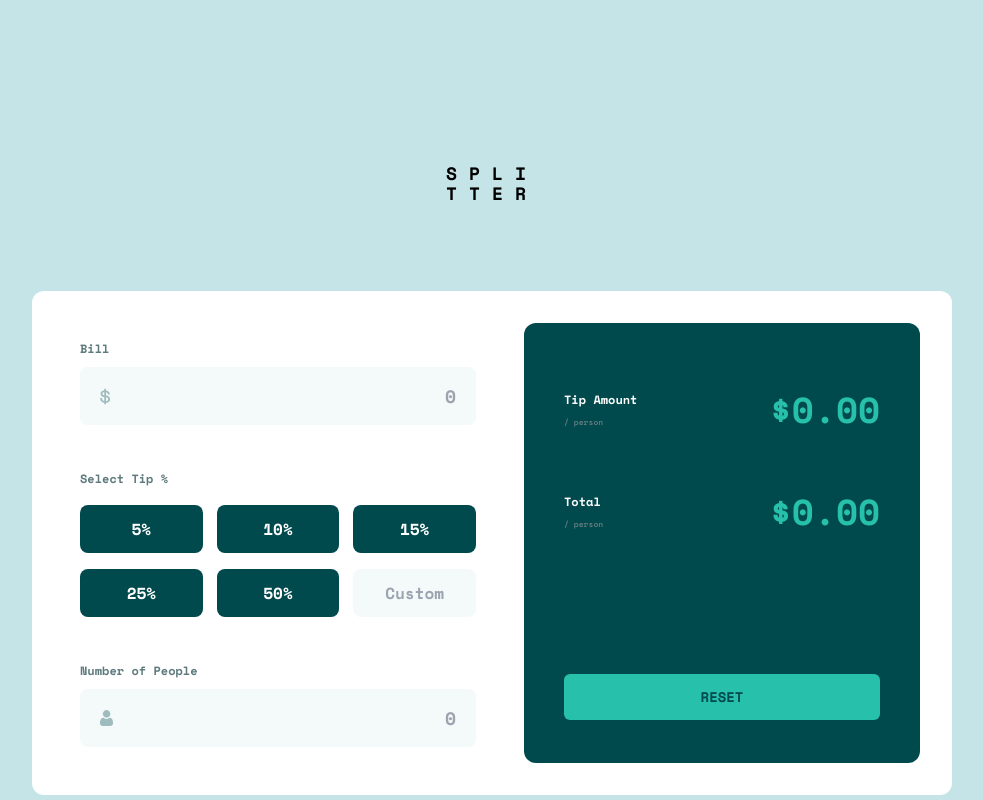
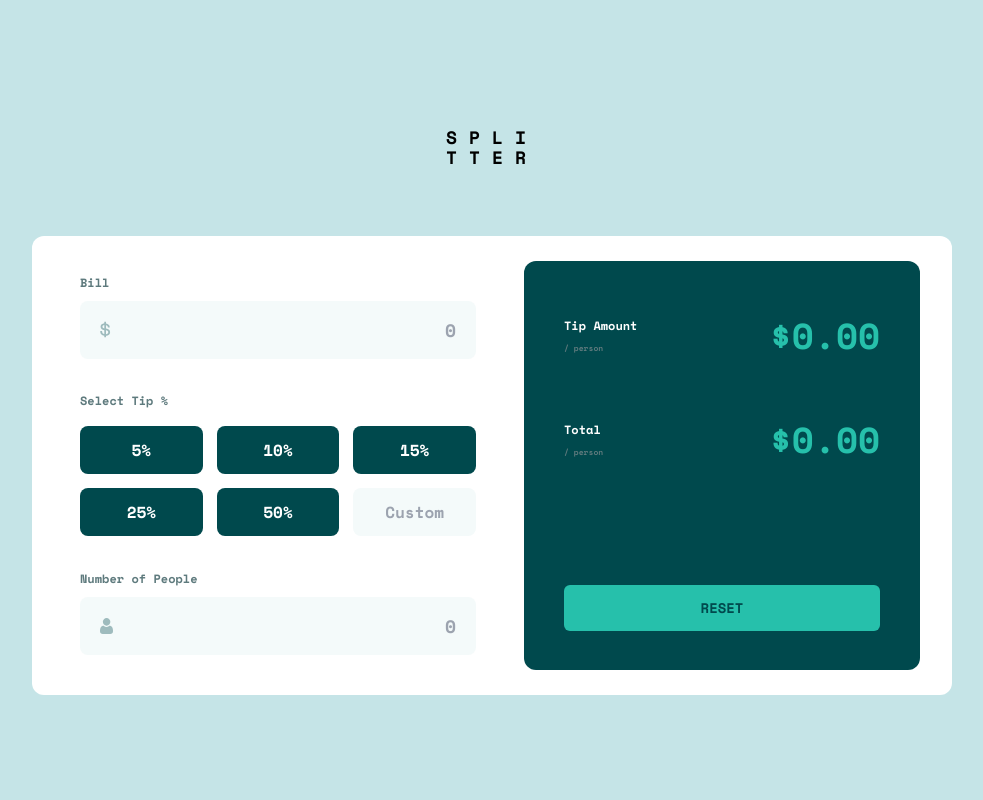
Before and after one commit to nocturne-dev/tip-calculator-app-challenge, a Next.js app: page / in a window 1280 px wide. Shown: the whole page, without its empty margins (148-1131 px from the left). Built offline with nearby package versions, Linux system fonts and the light colour scheme; what prettier-plugin-tailwindcss would draw is missing.

Commit message:
v1.0.0 - Challenge finished to the best of my abilities (for now)

```diff
--- a/src/app/page.tsx
+++ b/src/app/page.tsx
@@ -2,9 +2,11 @@ import TipCalculatorForm from "@/components/calculator/tip-calculator-form";
 
 export default function Home() {
   return (
-    <main className={`overflow-auto bg-light-grayish-cyan font-space-mono h-screen`}>
+    <main
+      className={`h-screen overflow-auto bg-light-grayish-cyan font-space-mono`}
+    >
       <section
-        className={`mt-[max(50px,11.04vh-53px)] md:mt-[max(163px,21.094vh-53px)]`}
+        className={`mt-[max(calc(calc(50/9.33)*1vh),calc(calc(calc(103/9.33)*1vh)-53px))] md:mt-[max(calc(calc(163/10.24)*1vh),calc(calc(calc(216/10.24)*1vh)-53px))]`}
       >
         <h1
           className={`text-center text-lg uppercase leading-5 tracking-[12px]`}
@@ -15,7 +17,7 @@ export default function Home() {
         </h1>
 
         <div
-          className={`mt-[max(41px,88.961vh-789px)] md:mx-auto md:mt-[max(88px,55.567vh-481px)] md:max-w-[920px]`}
+          className={`mt-[max(calc(calc(41/9.33)*1vh),calc(calc(calc(830/9.33)*1vh)-789px))] md:mx-auto md:mt-[max(calc(calc(88/10.24)*1vh),calc(calc(calc(569/10.24)*1vh)-481px))] md:max-w-[920px]`}
         >
           <TipCalculatorForm />
         </div>
--- a/src/components/calculator/tip-calculator-form.tsx
+++ b/src/components/calculator/tip-calculator-form.tsx
@@ -52,10 +52,10 @@ export default function TipCalculatorForm() {
 
   return (
     <form
-      className="grid gap-y-8 rounded-t-xl bg-white px-8 pt-10 pb-8 md:grid-cols-2 md:gap-y-0 md:gap-x-12 md:rounded-xl md:py-8 md:pl-12 md:pr-8"
+      className="grid gap-y-[min(32px,calc(calc(32/9.33)*1vh))] rounded-t-xl bg-white px-8 pt-[min(39px,calc(calc(39/9.33)*1vh))] pb-[min(32px,calc(calc(32/9.33)*1vh))] md:grid-cols-2 md:gap-y-0 md:gap-x-12 md:rounded-xl md:py-[min(32px,calc(calc(32/10.24)*1vh))] md:pl-12 md:pr-8"
       onSubmit={onFormResetHandler}
     >
-      <section className="grid gap-y-10 md:gap-y-12 md:pt-5 md:pb-4">
+      <section className="grid gap-y-[min(39px,calc(calc(39/9.33)*1vh))] md:gap-y-[min(47px,calc(calc(47/10.24)*1vh))] md:py-[min(20px,calc(calc(20/10.24)*1vh))]">
         <p className="m-0 p-0 leading-none">
           <TextInput
             styles="mt-3 w-full rounded-lg bg-very-light-grayish-cyan bg-icon-dollar bg-left bg-no-repeat bg-origin-content py-4 px-5 text-end text-lg leading-none text-very-dark-cyan focus:outline-strong-cyan"
@@ -73,7 +73,7 @@ export default function TipCalculatorForm() {
           <legend className="block text-xs leading-none text-grayish-cyan">
             Select Tip %
           </legend>
-          <ul className="mt-5 grid grid-cols-2 gap-4 md:grid-cols-3 md:gap-y-4 md:gap-x-[14px]">
+          <ul className="mt-[min(22px,calc(calc(22/9.33)*1vh))] grid grid-cols-2 gap-y-[min(16px,calc(calc(16/9.33)*1vh))] gap-x-4 md:grid-cols-3 md:gap-x-[14px]">
             {tipPercentages.map((percentage) => (
               <RadioButton key={percentage.id} {...percentage} />
             ))}
@@ -106,11 +106,11 @@ export default function TipCalculatorForm() {
         </p>
       </section>
 
-      <section className="grid items-center gap-y-9 rounded-xl bg-very-dark-cyan px-6 pt-11 pb-6 md:gap-y-10 md:px-10 md:pt-14 md:pb-8">
+      <section className="grid items-center gap-y-[min(36px,calc(calc(36/9.33)*1vh))] rounded-xl bg-very-dark-cyan px-6 pt-[min(46px,calc(calc(46/9.33)*1vh))] pb-[min(24px,calc(calc(24/9.33)*1vh))] md:gap-y-[min(60px,calc(calc(60/10.24)*1vh))] md:px-10 md:pt-[min(60px,calc(calc(60/10.24)*1vh))] md:pb-[min(40px,calc(calc(40/10.24)*1vh))]">
         <TipCalculatorResults />
 
         <button
-          className="rounded-md bg-strong-cyan py-4 text-sm uppercase leading-none text-very-dark-cyan hover:bg-light-grayish-cyan hover:text-very-dark-cyan focus:bg-light-grayish-cyan focus:text-very-dark-cyan focus:outline-none active:bg-strong-cyan active:text-very-dark-cyan md:mt-20 md:max-h-12"
+          className="mt-[min(3px,calc(calc(3/9.33)*1vh))] rounded-md bg-strong-cyan py-4 text-sm uppercase leading-none text-very-dark-cyan hover:bg-light-grayish-cyan hover:text-very-dark-cyan focus:bg-light-grayish-cyan focus:text-very-dark-cyan focus:outline-none active:bg-strong-cyan active:text-very-dark-cyan md:mt-[min(78px,calc(calc(78/10.24)*1vh))] md:max-h-12"
           type="submit"
         >
           Reset
```
